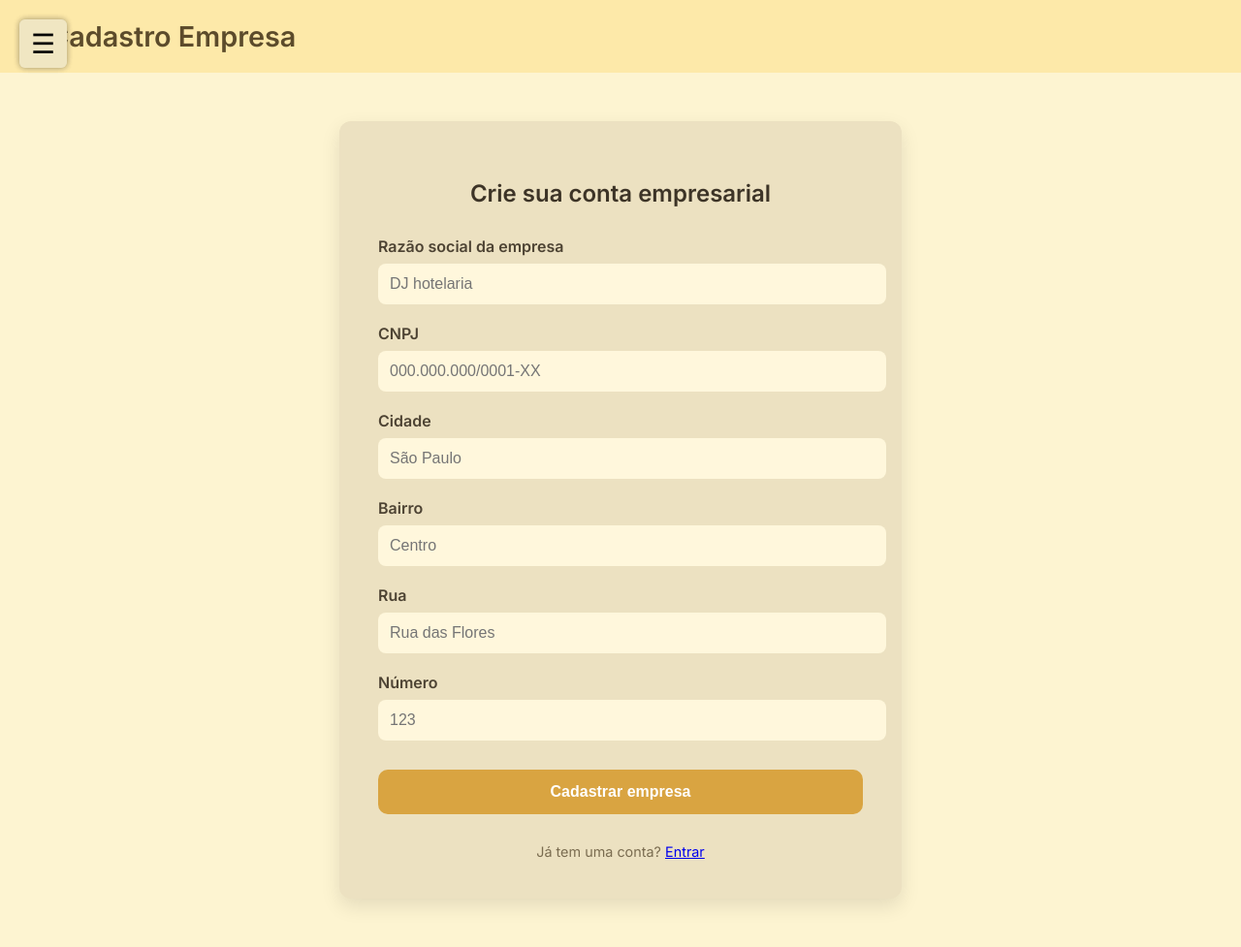
After one commit to cleverson-moura/Trabalho-APII, a Flask app: page /cadastro_empresa in a window 1280 px wide. The commit adds this page. Shown: the whole page at 97% size. Run offline with Flask 3, Linux system fonts and the light colour scheme.

Commit message:
Adicionei o cadastro de hoteis e mostrei no index

```diff
--- a/app.py
+++ b/app.py
@@ -40,7 +40,10 @@ def index():
         icone = "/static/imagens/user.png"
         endereco = "/cadastro"
     texto = "Vamos ver"
-    return render_template('index.html', texto=texto, icone=icone, endereco=endereco)
+
+    hoteis_model = HotelModel()
+    hoteis = hoteis_model.buscar_todos_hoteis()
+    return render_template('index.html', texto=texto, icone=icone, endereco=endereco, hoteis=hoteis)
 
 @app.route('/pontos')
 def pontos():
@@ -233,6 +236,41 @@ def editar_perfil_adm():
         return redirect(url_for('perfil_adm'))
     return render_template('/administrador/editar_perfil_adm.html')
 
+@app.route('/cadastro_empresa', methods=['GET', 'POST'])
+def cadastro_empresa():
+    registrar()
+    if request.method == "POST":
+        nome_empresa = request.form.get("nome")
+        cidade_empresa = request.form.get("cidade")
+        bairro_empresa = request.form.get("bairro")
+        rua_empresa = request.form.get("rua")
+        numero_empresa = request.form.get("numero")
+        cnpj_empresa = request.form.get("cnpj")
+        id_ponto = request.form.get("id_ponto")
+
+        # Verifica se o CNPJ é válido
+        # if not re.match(r'^\d{2}\.\d{3}\.\d{3}\/\d{4}-\d{2}$', cnpj_empresa):
+        #     flash('CNPJ inválido. Formato esperado: XX.XXX.XXX/XXXX-XX', 'error')
+        #     return redirect(url_for('cadastro_empresa'))
+
+        # Cria o objeto HotelModel
+        hotel_model = HotelModel(
+            nome=nome_empresa,
+            cidade=cidade_empresa,
+            bairro=bairro_empresa,
+            rua=rua_empresa,
+            numero=numero_empresa,
+            cnpj=cnpj_empresa,
+            id_ponto=id_ponto
+        )
+
+        # Insere os dados no banco de dados
+        hotel_model.inserir()
+
+        flash('Empresa cadastrada com sucesso!', 'success')
+        return redirect(url_for('index'))
+
+    return render_template('empresa/cadastro_empresa.html')
 
 @app.route("/perfil_usuarios", methods=['GET','POST'])
 def perfil_usuarios():
--- a/registros/registros_acessos.txt
+++ b/registros/registros_acessos.txt
@@ -1 +1 @@
-2025-06-08 11:38:10 | IP:127.0.0.1 | URL:/perfil_usuarios
+2025-06-08 12:02:42 | IP:127.0.0.1 | URL:/cadastro_empresa
--- /dev/null
+++ b/templates/empresa/cadastro_empresa.html
@@ -0,0 +1,80 @@
+<!DOCTYPE html>
+<html lang="pt-BR">
+<head>
+  <meta charset="UTF-8">
+  <meta name="viewport" content="width=device-width, initial-scale=1.0">
+  <title>Criar Conta</title>
+  <link href="https://fonts.googleapis.com/css2?family=Inter:wght@400;600&display=swap" rel="stylesheet">
+<link rel="stylesheet" href="/static/estilos/estilo_cadastrousuário.css">
+</head>
+<body>
+
+  <header>
+    <div class="logo"></div>
+    <h1>Cadastro Empresa</h1>
+  </header>
+
+  <div class="container">
+    <h2>Crie sua conta empresarial</h2>
+    <form action="/cadastro_empresa" method="post" enctype="multipart/form-data">
+
+      <label for="nome">Razão social da empresa</label>
+      <input type="text" id="nome" name="nome" required placeholder="DJ hotelaria">
+
+      <label for="CNPJ">CNPJ</label>
+      <input type="text" id="cnpj" name="cnpj" required placeholder="000.000.000/0001-XX">
+
+      <label for="cidade">Cidade</label>
+      <input type="text" id="cidade" name="cidade" required placeholder="São Paulo">
+
+      <label for="bairro">Bairro</label>
+      <input type="text" id="bairro" name="bairro" required placeholder="Centro">
+
+      <label for="rua">Rua</label>
+      <input type="text" id="rua" name="rua" required placeholder="Rua das Flores">
+
+      <label for="numero">Número</label>
+      <input type="text" id="numero" name="numero" required placeholder="123">
+
+
+      <button type="submit">Cadastrar empresa</button>
+    </form>
+    <div class="footer">
+      Já tem uma conta? <a href="/cadastro">Entrar</a>
+    </div>
+  </div>
+  <!--Início das opções do canto-->
+   <div class="opcoes" onclick="toggleSidebar()">☰</div>
+
+ <script defer>
+    function toggleSidebar() {
+      const sidebar = document.getElementById("sidebar");
+      const overlay = document.getElementById("overlay");
+      sidebar.classList.toggle("active");
+      overlay.classList.toggle("active");
+    }
+  </script>
+</head>
+<body>
+
+  <div class="opcoes" onclick="toggleSidebar()">☰</div>
+
+  <!-- Menu lateral com as opções -->
+  <aside id="sidebar" class="sidebar">
+    <nav>
+      <ul>
+        <li><a href="/">Início</a></li>
+        <li><a href="/quem_somos">Quem Somos</a></li>
+        <li><a href="/">Quartos</a></li>
+        <li><a href="/pontos">Pontos turísticos</a></li>
+        <li><a href="/templates/contato.html">Contato</a></li>
+        <li><a href="/templates/projeto.html">Projeto</a></li>
+      </ul>
+    </nav>
+  </aside>
+ <!-- Fundo escurecido -->
+  <div id="overlay" class="overlay" onclick="toggleSidebar()"></div>
+  <!--Fim das opções do canto-->
+
+</body>
+</html>
```
Also changed, not shown: models/hotel_model.py (+17 -7 lines), templates/index.html (+12 -17 lines), database/banco/SITE.db.
